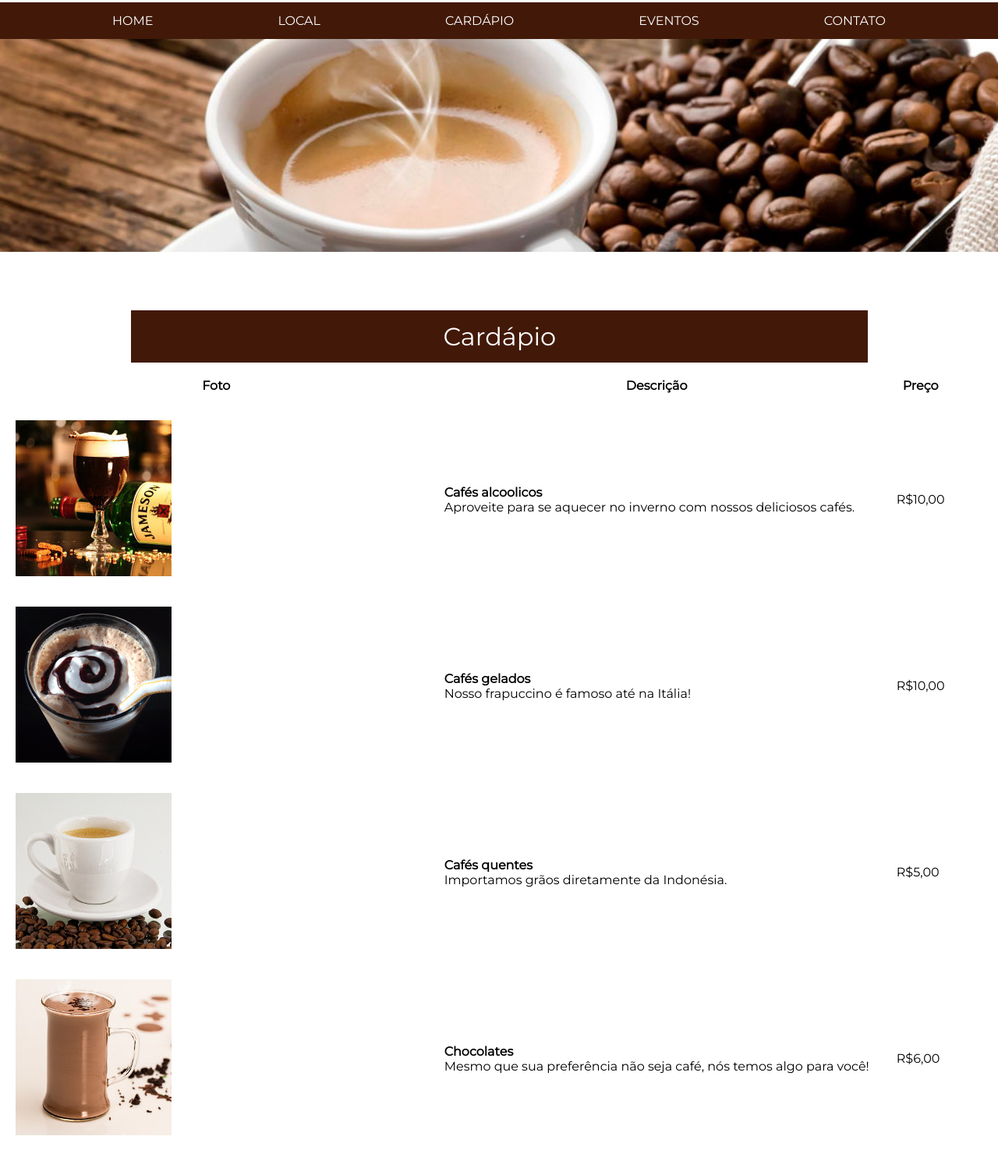
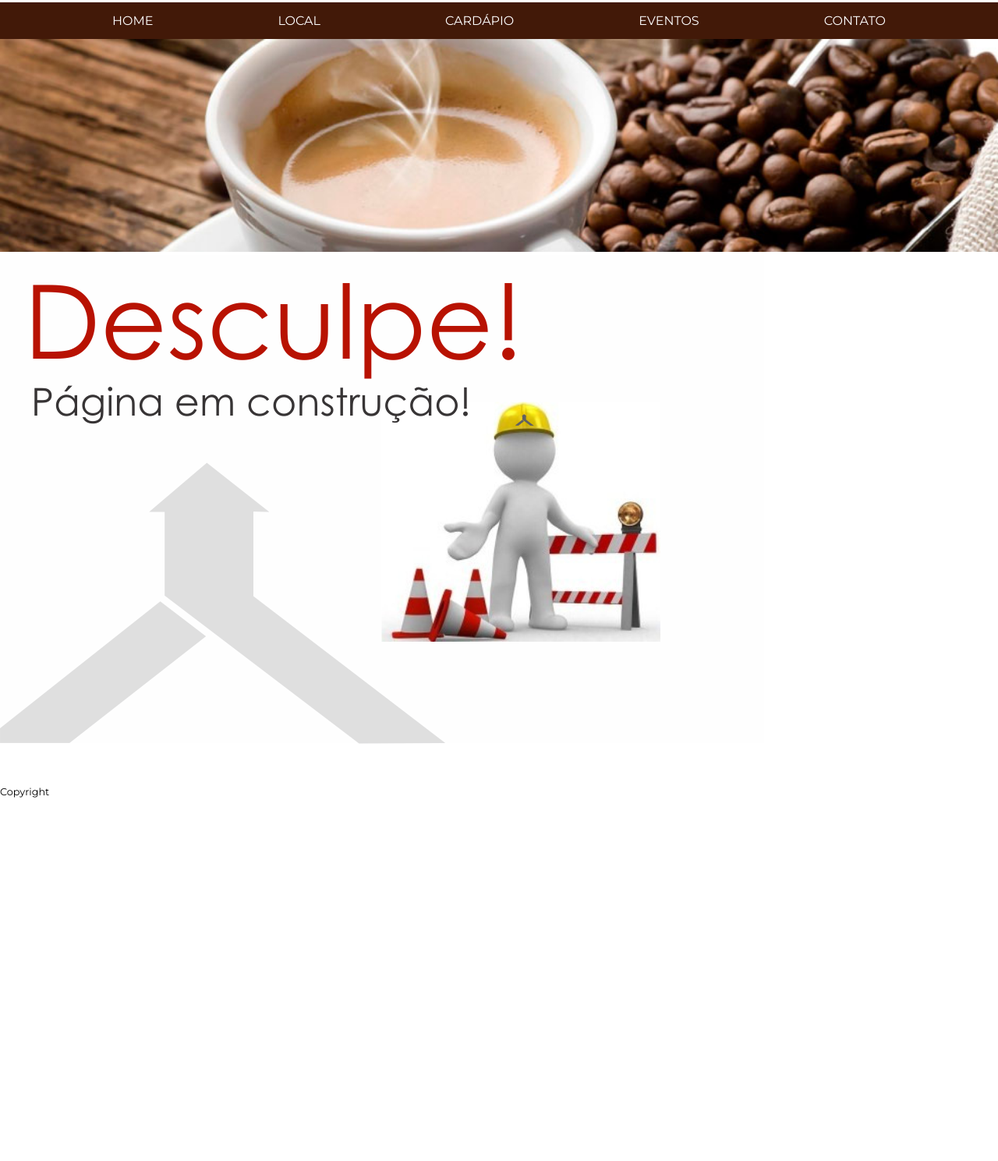
Before and after one commit to marianaasoares/TP3-HTML, a plain HTML site: page eventos.html in a window 1280 px wide. Shown: the part 151-1640 px from the top of the page at 78% size. After the commit the page ends 1187 px from the top, so only its background shows below. Drawn offline with Linux system fonts and the light colour scheme.

Commit message:
"Finalizado"
90% finalizado e tá bom.

```diff
--- a/eventos.html
+++ b/eventos.html
@@ -1,3 +1,5 @@
+<!--NÃO SABIA O QUE COLOCAR NESSA PÁGINA E TAMBÉM MEU PRAZO SE ESGOTOU, ENTÃO NÃO TEM NADA!! -->
+
 <!DOCTYPE html>
 <html lang="pt-br">
 
@@ -41,36 +43,8 @@
 	<div>
 		<img id="banner" src="img/banner.jpg" alt="banner_cafe" title="banner_coffee">
 	</div>
-	<!--INICIO DA TABELA DE CARDÁPIO -->
 	<div>
-		<table>
-			<caption id="cardapio">Cardápio</caption>
-			<tr>
-				<th>Foto</th>
-				<th>Descrição</th>
-				<th>Preço</th>
-			</tr>
-			<tr>
-				<td><img src="img/cafe-alcoolico.jpg" alt="cafe_alcoolico"></td>
-				<td><b>Cafés alcoolicos</b><br> Aproveite para se aquecer no inverno com nossos deliciosos cafés.</td>
-				<td>R$10,00</td>
-			</tr>
-			<tr>
-				<td><img src="img/cafe-gelado.jpg" alt="cafe-gelado"></td>
-				<td><b>Cafés gelados</b><br>Nosso frapuccino é famoso até na Itália!</td>
-				<td>R$10,00</td>
-			</tr>
-			<tr>
-				<td><img src="img/cafe-quente.jpg" alt="cafe-quente"></td>
-				<td><b>Cafés quentes</b><br>Importamos grãos diretamente da Indonésia.</td>
-				<td>R$5,00</td>
-			</tr>
-			<tr>
-				<td><img src="img/chocolate.jpg" alt="chocolate"></td>
-				<td><b>Chocolates</b><br>Mesmo que sua preferência não seja café, nós temos algo para você!</td>
-				<td>R$6,00</td>
-			</tr>
-		</table>
+		<img class="contrucao" src="img/paginaemconstrucao.png">
 	</div>
 	<footer>
 				<div id="rodape">
--- a/style.css
+++ b/style.css
@@ -167,6 +167,3 @@ body {
     width: 98%;
     align-items: center;
 }
-#id{
-
-}
```
Also changed, not shown: index.html (+25 -22 lines), local.html (+1 -1 lines), img/pagina.jpg (added), img/paginaemconstrucao.png (added).
